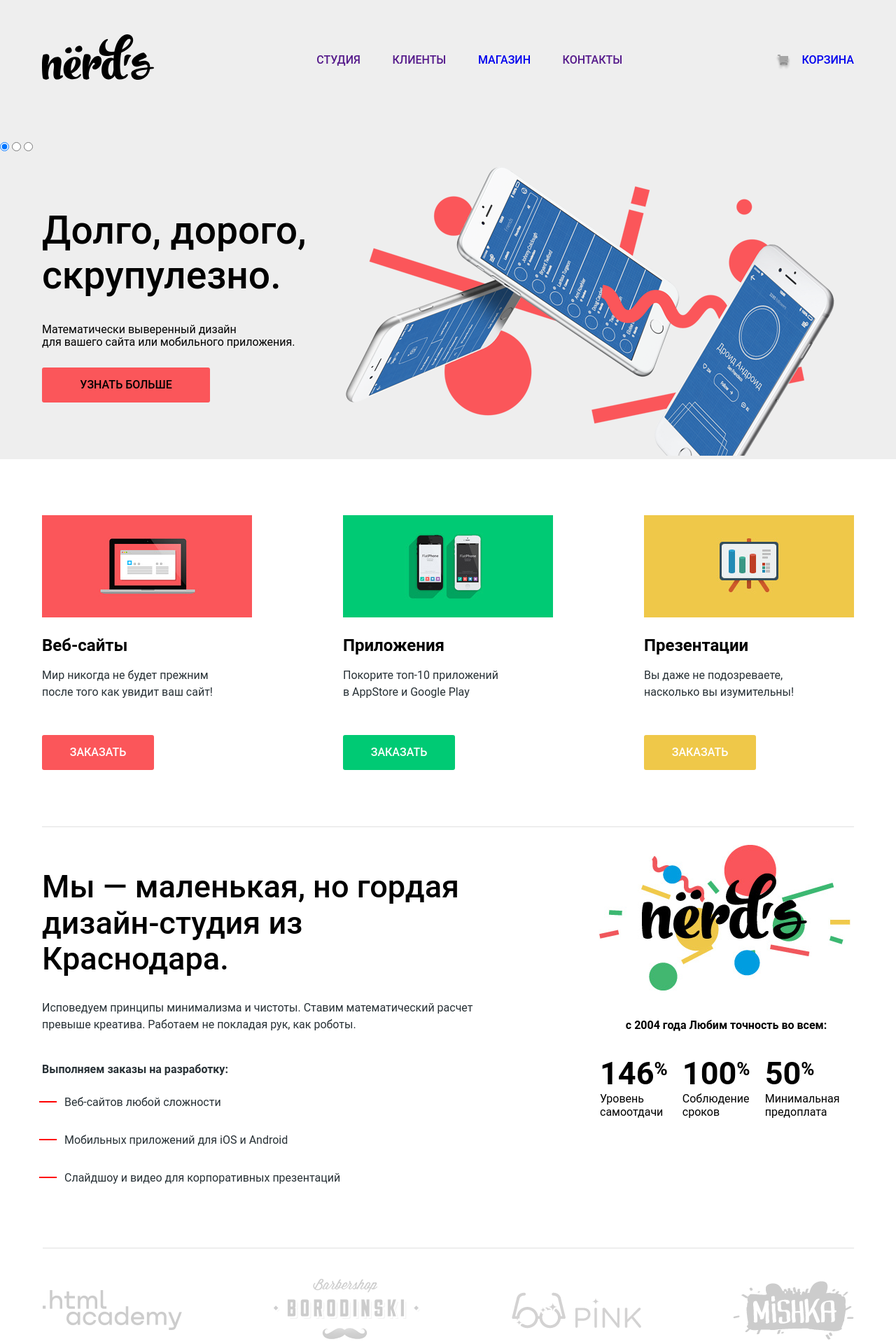
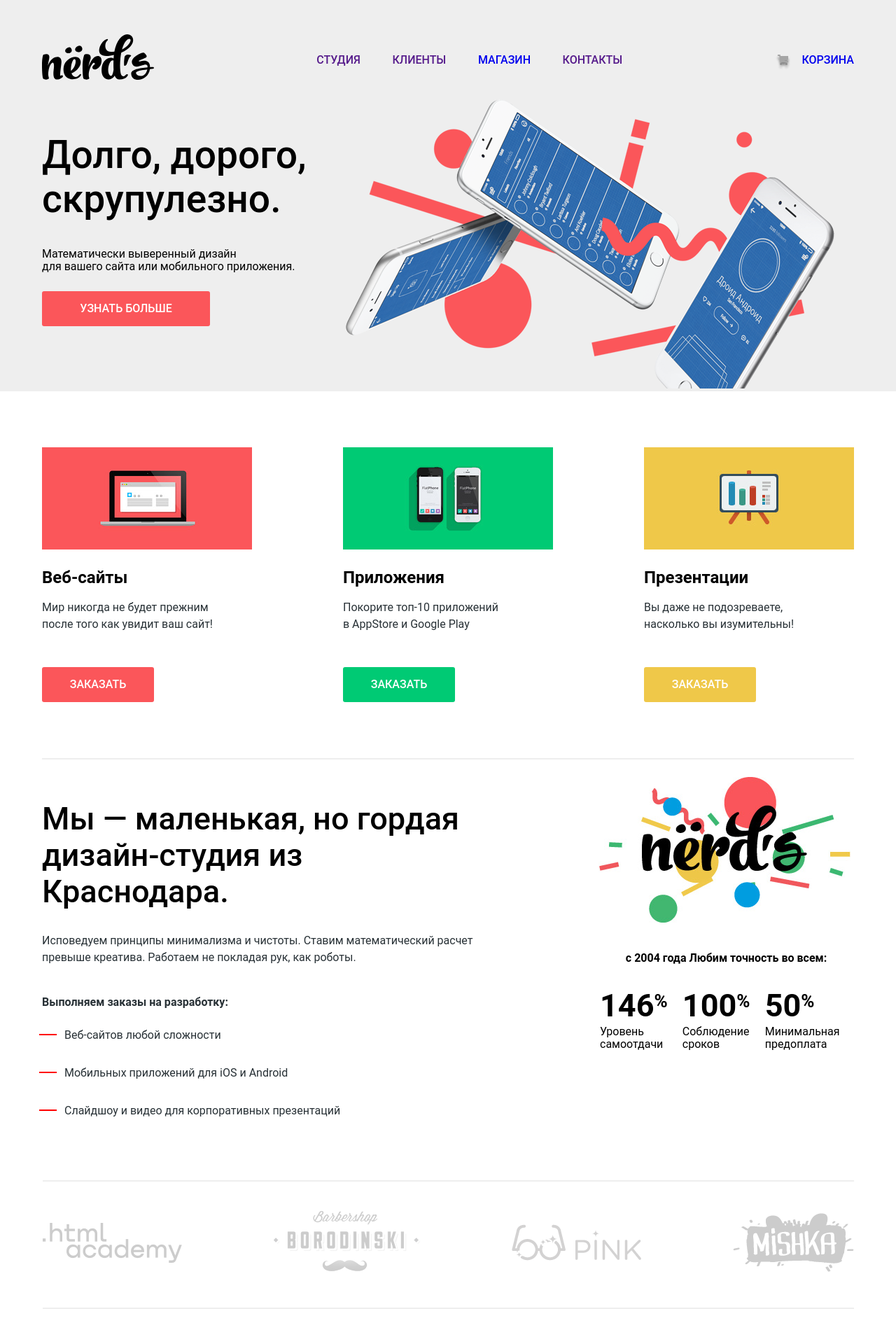
Before and after one commit to Mishelinus/nerds, a PHP site: page / in a window 1280 px wide. Shown: the top 1920 px of the page at 70% size. Run offline with PHP 8.4, Linux system fonts and the light colour scheme; some web fonts are replaced.

Commit message:
прижал футер к низу флексом, внёс мелкие правки

```diff
--- a/css/style.css
+++ b/css/style.css
@@ -5,6 +5,12 @@ html {
 }
 body {
    position: relative;
+   display: flex;
+   flex-direction: column;
+   justify-content: space-between;
+}
+html,body {
+   height: 100vh;
 }
 * {
    margin: 0;
@@ -34,12 +40,21 @@ button {
 }
 
 .btn {
+   display: block;
    height: 50px;
+   line-height: 50px;
    border-radius: 3px;
    font-weight: 500;
    text-transform: uppercase;
    cursor: pointer;
    text-decoration: none;
+   text-align: center;
+   color: #fff;
+}
+
+.container {
+   width: 1160px;
+   margin: 0 auto;
 }
 
 .header {
@@ -48,17 +63,11 @@ button {
 
 }
 
-.container {
-   width: 1160px;
-   margin: 0 auto;
-}
-
 .header__nav {
    display: flex;
    align-items: center;
    justify-content: space-between;
    line-height: 66px;
-   margin-bottom: 78px;
 }
 
 .header__nav ul {
@@ -110,7 +119,7 @@ button {
 }
 .slides__inner {
    max-width: 520px;
-   padding-top: 78px;
+   padding-top: 66px;
 }
 
 .slides__title {
@@ -378,7 +387,10 @@ display: block;
 
 }
 .footer {
+
+    bottom: 0px;
    padding-bottom: 68px;
+
 }
 
 .social {
--- a/index.html
+++ b/index.html
@@ -12,6 +12,7 @@
   <link rel="stylesheet" href="css/fonts.css">
   <link rel="stylesheet" href="css/style.css">
 </head>
+
 <body>
   <header class="header">
     <div class="container">
@@ -27,11 +28,6 @@
         </ul>
         <a href="#" class="basket">Корзина</a>
       </nav>
-    </div>
-    <div class="header__content">
-      <input type="radio" name="slides" id="point1" checked>
-      <input type="radio" name="slides" id="point1">
-      <input type="radio" name="slides" id="point1">
     </div>
   </header>
   <main>
@@ -92,19 +88,19 @@
             <div class="services__img"><img src="img/product/illustration-1.jpg" alt="Веб-сайты"></div>
             <h3 class="services__title">Веб-сайты</h3>
             <div class="services__description">Мир никогда не будет прежним <br> после того как увидит ваш сайт!</div>
-            <button class="services__btn btn">Заказать</button>
+            <a class="services__btn btn" href="blank.html">Заказать</a>
           </li>
           <li class="services__item">
             <div class="services__img"><img src="img/product/illustration-2.jpg" alt="Веб-сайты"></div>
             <h3 class="services__title">Приложения</h3>
             <div class="services__description">Покорите топ-10 приложений <br> в AppStore и Google Play</div>
-            <button class="services__btn btn">Заказать</button>
+            <a class="services__btn btn" href="blank.html">Заказать</a>
           </li>
           <li class="services__item">
             <div class="services__img"><img src="img/product/illustration-3.jpg" alt="Веб-сайты"></div>
             <h3 class="services__title">Презентации</h3>
             <div class="services__description">Вы даже не подозреваете,<br> насколько вы изумительны!</div>
-            <button class="services__btn btn">Заказать</button>
+            <a class="services__btn btn" href="blank.html">Заказать</a>
           </li>
         </ul>
       </div>
@@ -235,7 +231,7 @@
           </label></p>
       </div>
       <label>Текст письма:<br>
-        <textarea name="text"  placeholder="В свободной форме" required></textarea>
+        <textarea name="text" placeholder="В свободной форме" required></textarea>
       </label>
       <input class="btn contact-button" type="submit" value="Отправить">
     </form>
```
Also changed, not shown: img/scrin_Catalog.jpg (added), img/scrinshot.jpg (renamed from scrinshot.jpg). Lines whose indentation alone changed are shown as unchanged.
